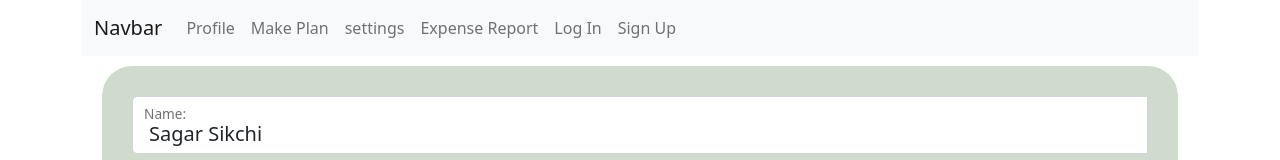
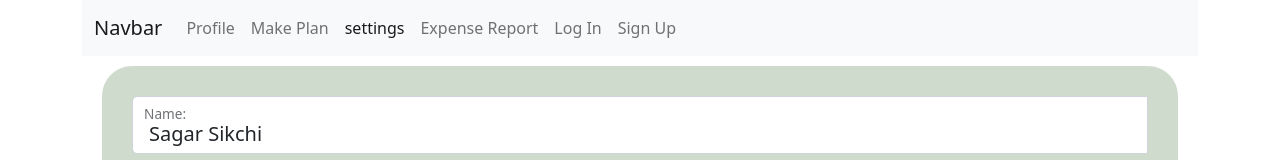
Before and after one commit to hussain18/Personal_Finance_Manager, a React (Create React App) app: page /settings in a window 1280 px wide. Shown: the top 160 px of the page. Built offline with nearby package versions, Linux system fonts and the light colour scheme.

Commit message:
Navbar Functionality improved

```diff
--- a/src/App.js
+++ b/src/App.js
@@ -1,6 +1,7 @@
 // import logo from './logo.svg';
 import './App.css';
 import 'bootstrap/dist/css/bootstrap.min.css'
+import 'bootstrap/dist/js/bootstrap.bundle.min.js'
 import LandingPage from './components/landingPage.js'
 import UserProfile from './components/userProfile.js'
 import Settings from './components/settings.js'
--- a/src/components/login.js
+++ b/src/components/login.js
@@ -2,9 +2,9 @@ import NavBar from './nav.js'
 
 export default function login(props) {
     return <div className = "container">
-        <NavBar
-            logIn = ' active'
-            />
+        <NavBar logIn = ' active' />
+
+
 
         <p>This is going to be log in page</p>
     </div>
--- a/src/components/nav.js
+++ b/src/components/nav.js
@@ -3,7 +3,7 @@ function NavBar(props) {
 
     const profile = props.profile || ''
     const makePlan = props.makePlan || ''
-    const settings = props.Settings || ''
+    const settings = props.settings || ''
     const expenseReport = props.expenseReport || ''
     const logIn = props.logIn || ''
     const signUp = props.signUp || ''
@@ -15,7 +15,7 @@ function NavBar(props) {
             <span className="navbar-toggler-icon"></span>
             </button>
             <div className="collapse navbar-collapse" id="navbarNav">
-            <ul className="navbar-nav">
+                <ul className = "navbar-nav">
                     <li className="nav-item">
                         <a className={"nav-link" + profile} href="/profile">Profile</a>
                     </li>
--- a/src/components/settings.js
+++ b/src/components/settings.js
@@ -45,11 +45,7 @@ export default class Settings extends Component {
     render() {
         return <div className = "container">
 
-            <NavBar
-                profile = ''
-                makePlan = ''
-                settings = ' active'
-                expenseReport = ''/>
+            <NavBar settings = ' active' />
 
             <form onSubmit={this.handleSubmit} className = "form-floating" style={containerStyle}>
                 <div className = "input-group input-group-lg mb-3 form-floating">
--- a/src/components/userProfile.js
+++ b/src/components/userProfile.js
@@ -227,12 +227,9 @@ export default class UserProfile extends React.Component {
     }
 
     render() {
-        return <div style={pageStyle} className = "container">
+        return <div className = "container">
             <NavBar
-                profile = ' active'
-                makePlan = ''
-                settings = ''
-                expenseReport = ''/>
+                profile = ' active'/>
 
             <UserJumbotron
                 userData={this.state}
```
Lines whose indentation alone changed are shown as unchanged.
